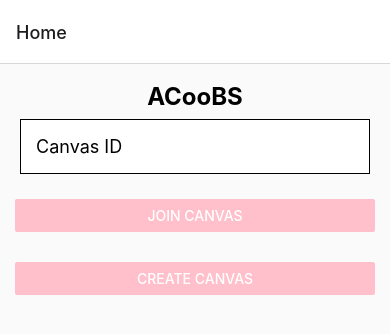
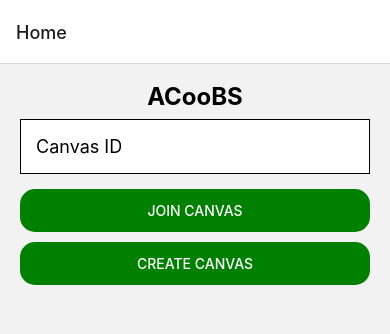
Before and after one commit to ordelore/MobileComputingFinalProject, a React Native app: screen /Home in a window 390 px wide. Shown: the top 334 px of the page. Built offline with nearby package versions, Linux system fonts and the light colour scheme.

Commit message:
styling buttons

```diff
--- a/src/screens/Canvas.js
+++ b/src/screens/Canvas.js
@@ -221,11 +221,12 @@ export default class Cvs extends Component {
           <Canvas ref={this.canvasRef}/>
         </Pressable>
         <View  style={styles.text}>
-          <Text>Canvas {this.roomID}</Text>
+          <Text style={{ alignSelf: 'center', fontSize: 20, margin: 8 }}>Canvas {this.roomID}</Text>
         </View>
-        <View style={styles.button}>
-          <Button onPress = {this.clearCanvas} title ='Clear Canvas' color="green"/>
-        </View>
+          <Pressable  style={styles.button} onPress={this.clearCanvas}>
+            <Text style={{color: 'white', alignSelf: 'center', fontSize: 18}} color='white'>Clear Canvas</Text>
+          </Pressable>
+          {/* <Button onPress = {this.clearCanvas} color = 'green' title ='Clear Canvas' /> */}
       </View>
     )
   }
@@ -239,15 +240,24 @@ const styles = StyleSheet.create({
   },
   button: {
     position: "absolute",
+    alignItems: 'center',
+    justifyContent: 'center',
     zIndex: 10000,
     bottom:10,
+    height: 50,
+    width: 120,
+    borderColor: 'green',
+    borderWidth: 5,
+    alignSelf: 'center',
+    borderRadius: 10,
     right: 10,
-
+    backgroundColor: 'green',
   },
   text: {
     position: "absolute",
     zIndex: 10000,
     bottom:10,
     left: 10,
+    fontSize: 450,
   }
 })
--- a/src/screens/Home.js
+++ b/src/screens/Home.js
@@ -48,16 +48,16 @@ export default function Home() {
             </View>
             <View style={styles.buttonContainer}>
                 <Button
-                    color='#ffc0cb'
                     onPress={handleSubmit}
                     title="Join Canvas"
+                    color = 'green'
                 />
             </View>
             <View style={styles.buttonContainer}>
                 <Button
-                    color='#ffc0cb'
                     onPress={handleCreateSubmit}
                     title="Create Canvas"
+                    color = 'green'
                 />
             </View>
         </View>
@@ -67,14 +67,13 @@ export default function Home() {
 const styles = StyleSheet.create({
     container: {
         flex: 1,
-        backgroundColor: '#fafafa',
     },
     textInput: {
         height: 55,
         paddingLeft: 15,
         paddingRight: 15,
         fontSize: 18,
-        backgroundColor: '#fff',
+        backgroundColor: 'white',
         borderWidth: .5,
     },
     inputContainer: {
@@ -83,11 +82,17 @@ const styles = StyleSheet.create({
         margin: 10,
     },
     buttonContainer: {
-        padding: 15,
+        margin: 5,
+        width: 350,
+        borderColor: 'green',
+        borderWidth: 5,
+        elevation: 0,
+        borderRadius: 15,
+        alignSelf: 'center',
     },
     textStyle: {
         alignSelf: 'center',
-        color: '#D3D3D3',
+        color: 'white',
         marginTop: 5,
     },
 });
```
